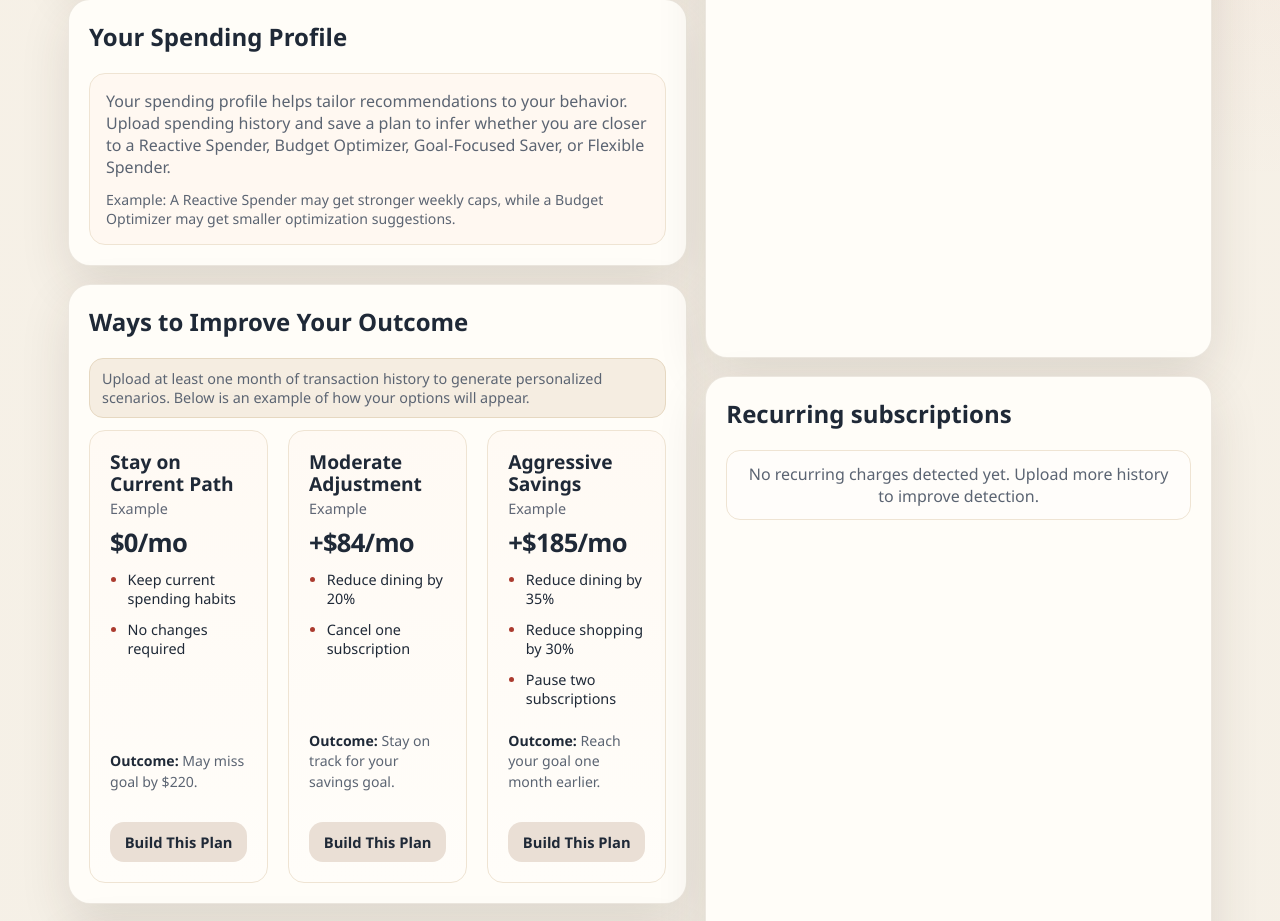
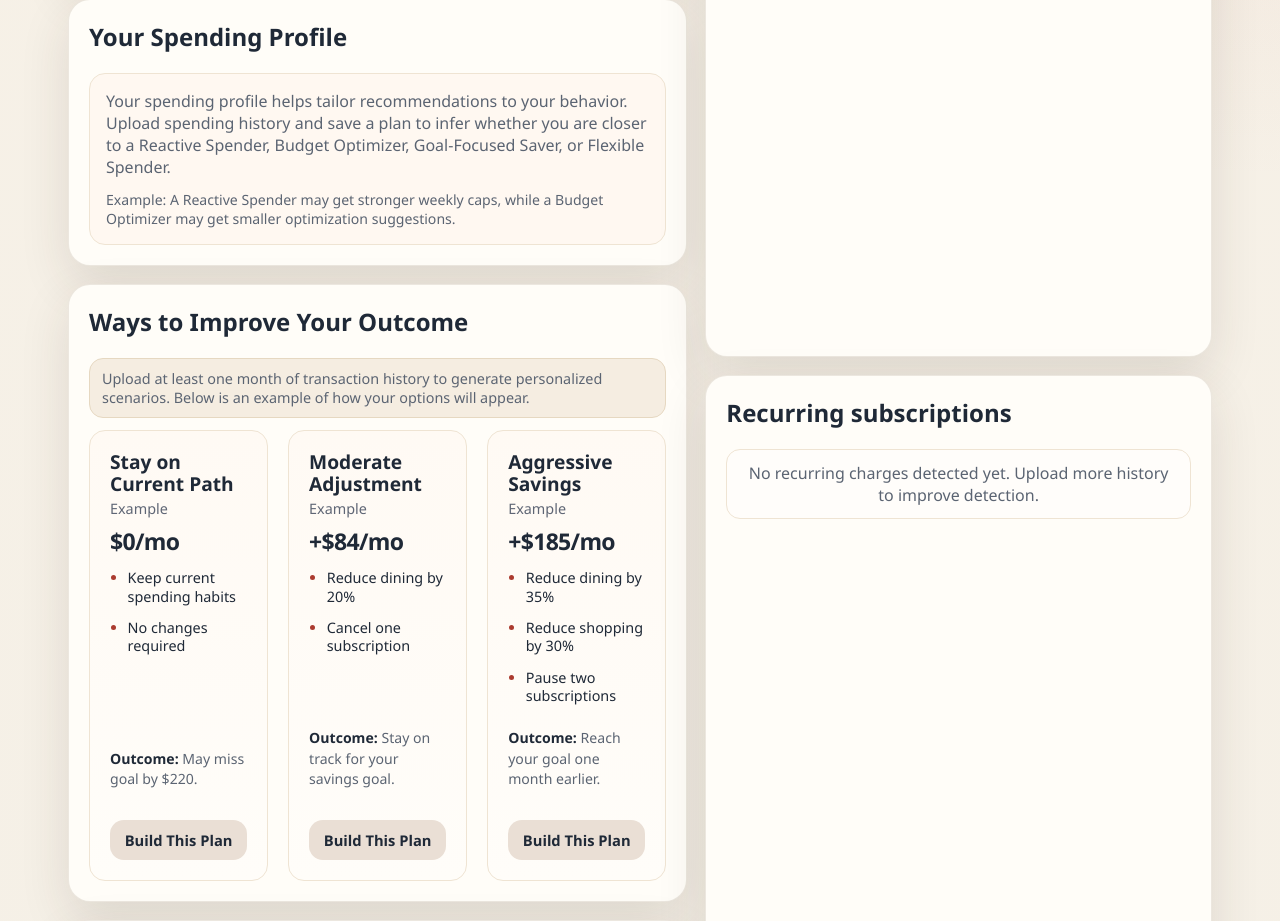
Before and after one commit to mren08/Personal-Finance-Assistant, a Flask app: page / in a window 1280 px wide. Shown: the part 820-1741 px from the top of the page. Run offline with Flask 3, Linux system fonts and the light colour scheme; the visitor is signed in with stand-in values (Sample User, id 1); data comes from the database, SQL or seed files in the repository; data that the repository does not hold is empty.

Commit message:
fix: reduce scenario savings text size

```diff
--- a/templates/index.html
+++ b/templates/index.html
@@ -422,7 +422,7 @@
       max-width: 100%;
       margin-top: 0.75rem;
       margin-bottom: 1rem;
-      font-size: clamp(1.5rem, 2vw, 2.25rem);
+      font-size: clamp(1.35rem, 1.8vw, 2rem);
       line-height: 1;
       font-weight: 800;
       letter-spacing: -0.03em;
```
